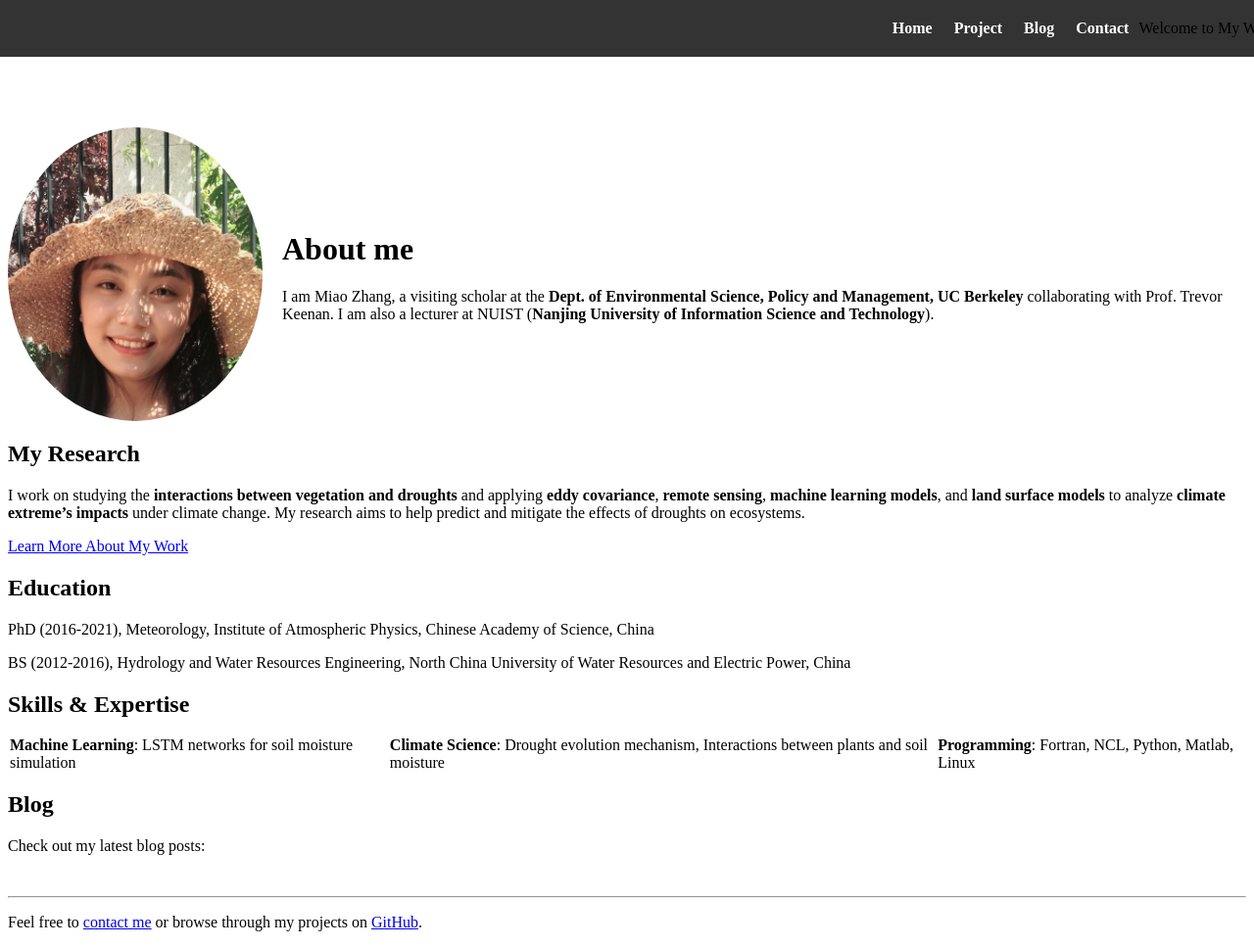
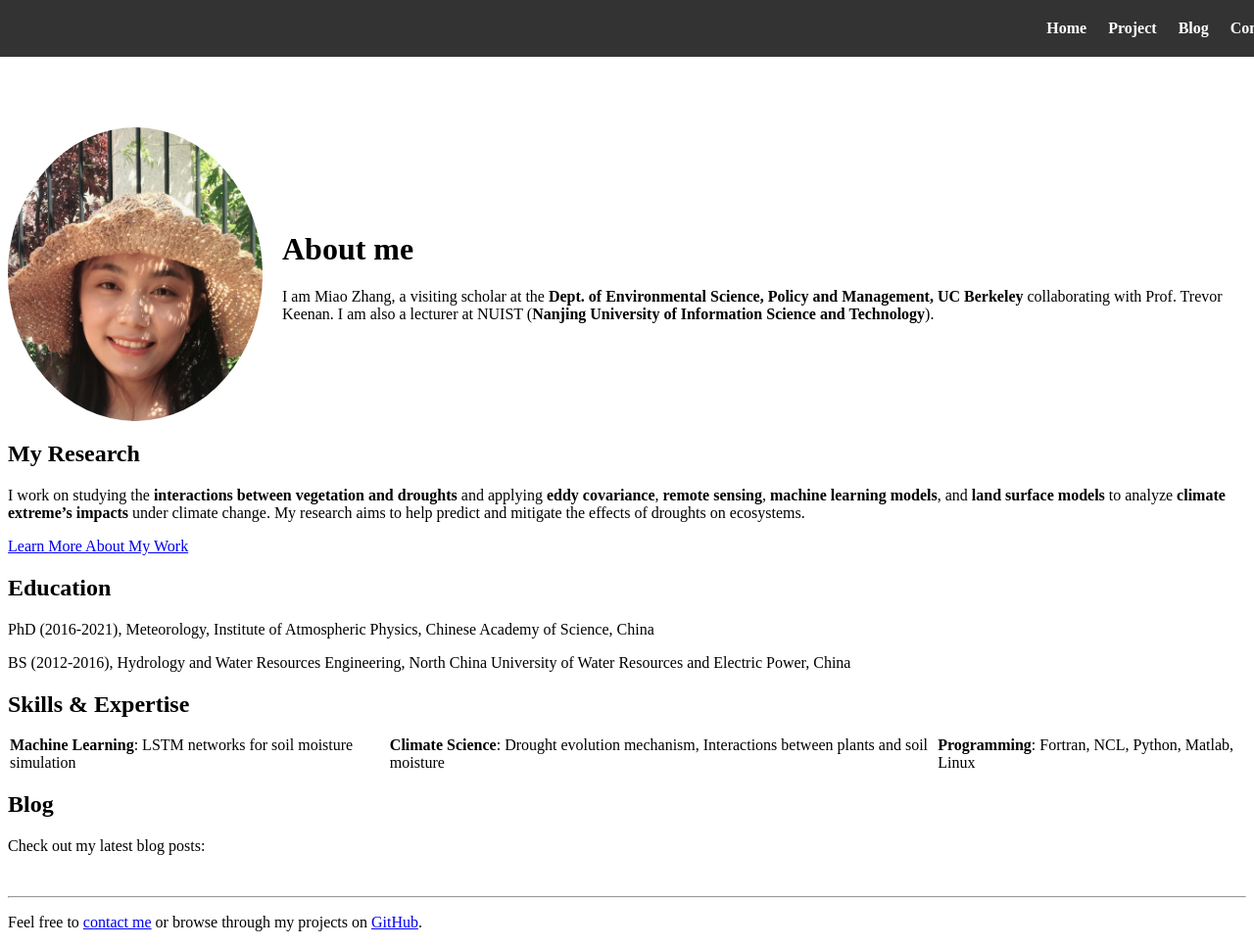
Before and after one commit to miaozhang2025/miaozhang2025.github.io, a Jekyll site: the page built from index.md, in a window 1280 px wide and 967 px high. Shown: the whole window at 98% size. Built offline with Jekyll 4.4.1, drawn with Linux system fonts in a browser that asks for light colours.

Commit message:
Update default.html

```diff
--- a/_layouts/default.html
+++ b/_layouts/default.html
@@ -15,7 +15,7 @@
         <li><a href="{{ "/blog" | relative_url }}">Blog</a></li>
         <li><a href="{{ "/contact" | relative_url }}">Contact</a></li>
       </ul>
-      <span class="nav-text">Welcome to My Website</span>
+      <span class="nav-text">  </span>
     </nav>
   </header>
 
```
